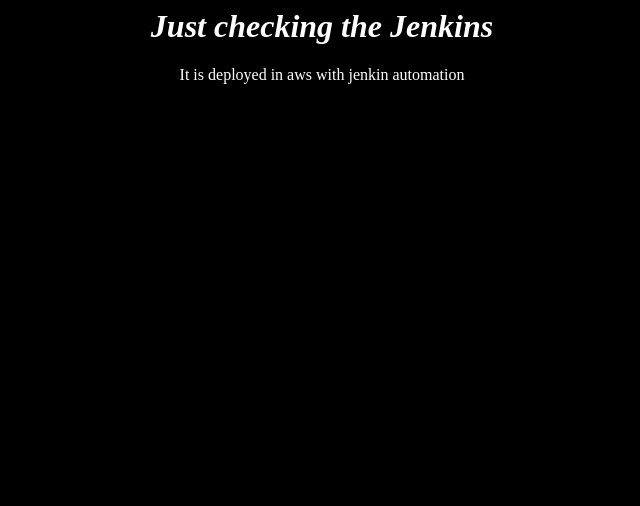
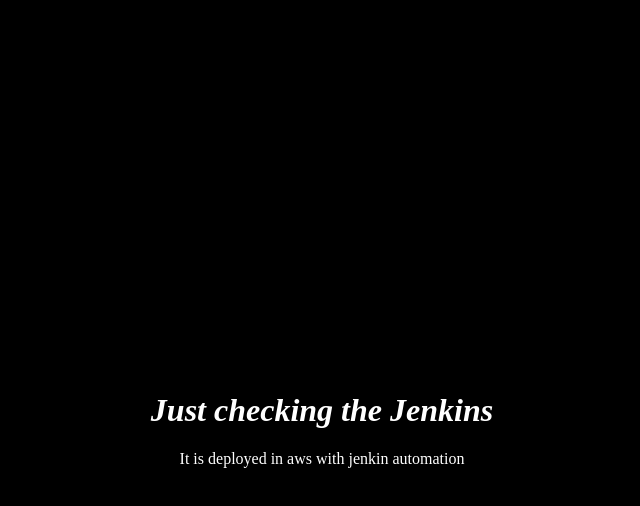
Before and after one commit to Harshul2611/my-jenkins, a plain HTML site: page index.html in a window 1280 px wide. Shown: the whole page, without its empty margins (318-958 px from the left). Drawn offline with Linux system fonts and the light colour scheme.

Commit message:
Update index.html

```diff
--- a/index.html
+++ b/index.html
@@ -1,8 +1,8 @@
 <html>
     <head>
-        <title>Jenkins Automation</title>
+        <title>Jenkins Automation test</title>
     </head>
-    <body style="background-color: black; color: white; flex-direction: row; justify-items: center; align-items: center;"">
+    <body style="background-color: black; color: white; flex-direction: row; justify-items: center; align-items: center; padding: 30%;">
         <h1 style="font-style: italic;">Just checking the Jenkins</h1>
         <p>It is deployed in aws with jenkin automation</p>
     </body>
```
